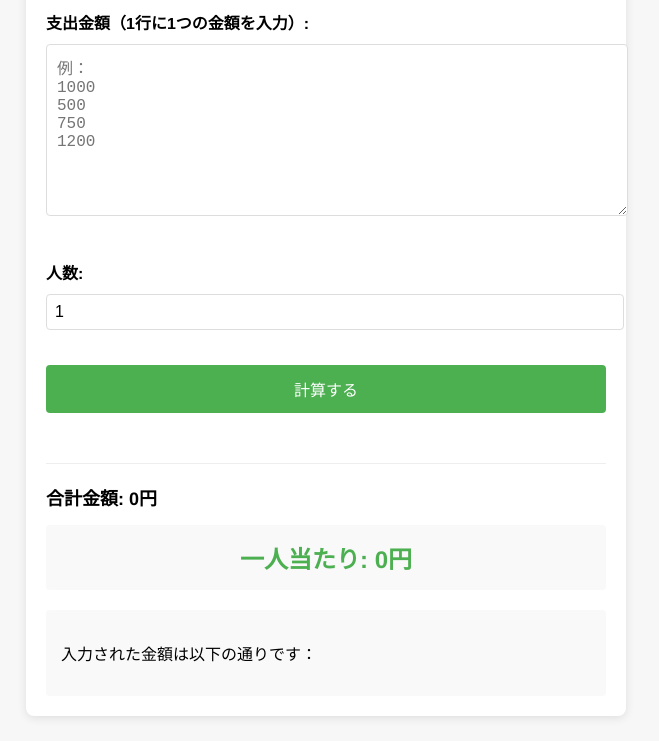
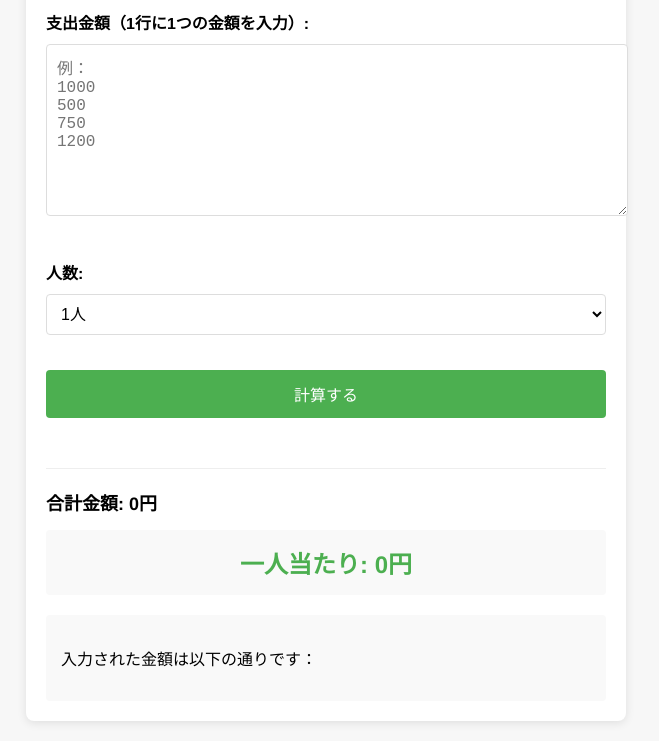
Before and after one commit to myama-1/warikankeisan, a plain HTML site: page index.html in a window 1280 px wide. Shown: the part 127-868 px from the top of the page, without its empty margins (314-973 px from the left). Drawn offline with Linux system fonts and the light colour scheme.

Commit message:
Update index.html

```diff
--- a/index.html
+++ b/index.html
@@ -41,13 +41,14 @@
         .input-group {
             margin-bottom: 20px;
         }
-        .number-input {
+        select.dropdown {
             width: 100%;
-            padding: 8px;
+            padding: 10px;
             margin-bottom: 15px;
             border: 1px solid #ddd;
             border-radius: 4px;
             font-size: 16px;
+            background-color: white;
         }
         .calculate-btn {
             background-color: #4CAF50;
@@ -109,7 +110,18 @@
 
         <div class="input-group">
             <label for="numPeople">人数:</label>
-            <input type="number" id="numPeople" class="number-input" min="1" value="1">
+            <select id="numPeople" class="dropdown">
+                <option value="1">1人</option>
+                <option value="2">2人</option>
+                <option value="3">3人</option>
+                <option value="4">4人</option>
+                <option value="5">5人</option>
+                <option value="6">6人</option>
+                <option value="7">7人</option>
+                <option value="8">8人</option>
+                <option value="9">9人</option>
+                <option value="10">10人</option>
+            </select>
         </div>
 
         <button id="calculate" class="calculate-btn">計算する</button>
@@ -129,7 +141,7 @@
         document.addEventListener('DOMContentLoaded', function() {
             const calculateBtn = document.getElementById('calculate');
             const expenseInput = document.getElementById('expenseInput');
-            const numPeopleInput = document.getElementById('numPeople');
+            const numPeopleSelect = document.getElementById('numPeople');
             const totalAmountDisplay = document.getElementById('totalAmount');
             const perPersonAmountDisplay = document.getElementById('perPersonAmount');
             const expenseItems = document.getElementById('expenseItems');
@@ -154,7 +166,7 @@
                 }
 
                 // 人数を取得
-                const numPeople = parseInt(numPeopleInput.value) || 1;
+                const numPeople = parseInt(numPeopleSelect.value);
 
                 // 一人当たりの金額を計算（切り上げ）
                 const perPerson = Math.ceil(total / numPeople);
```
